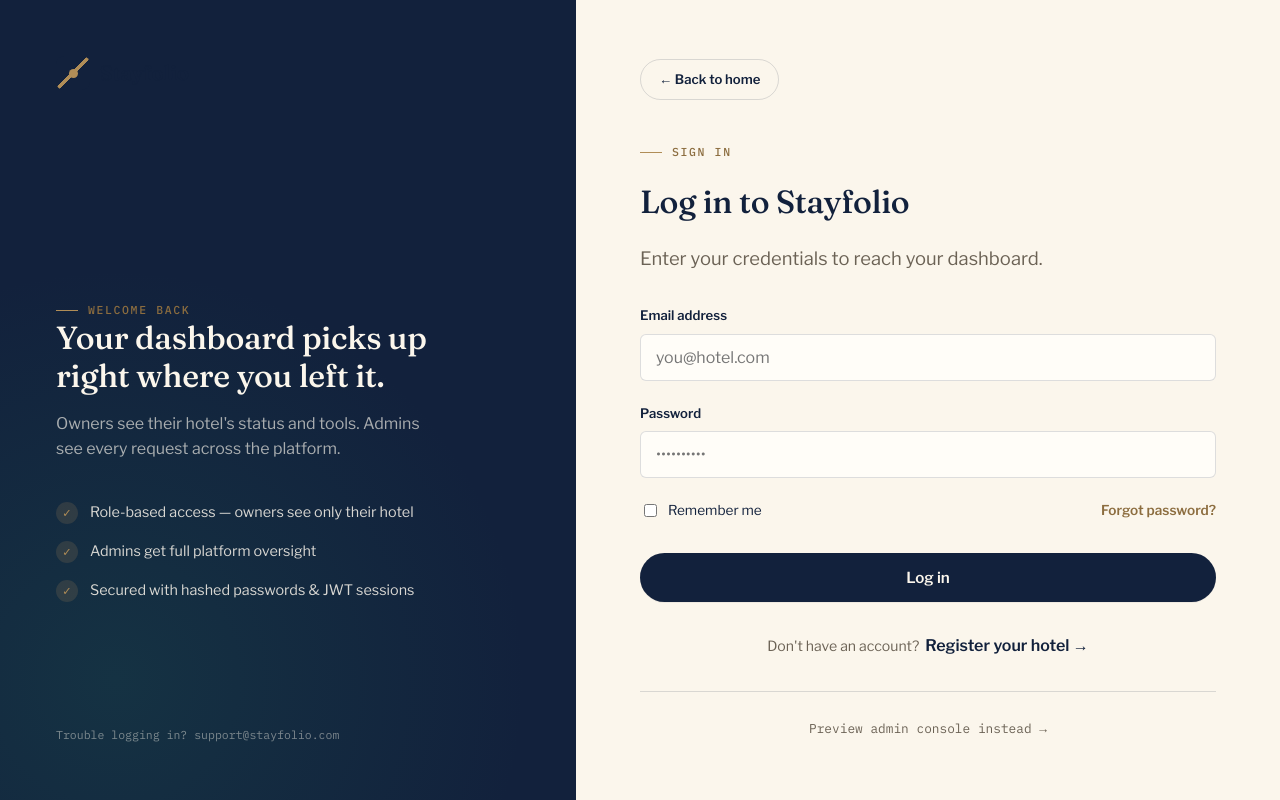
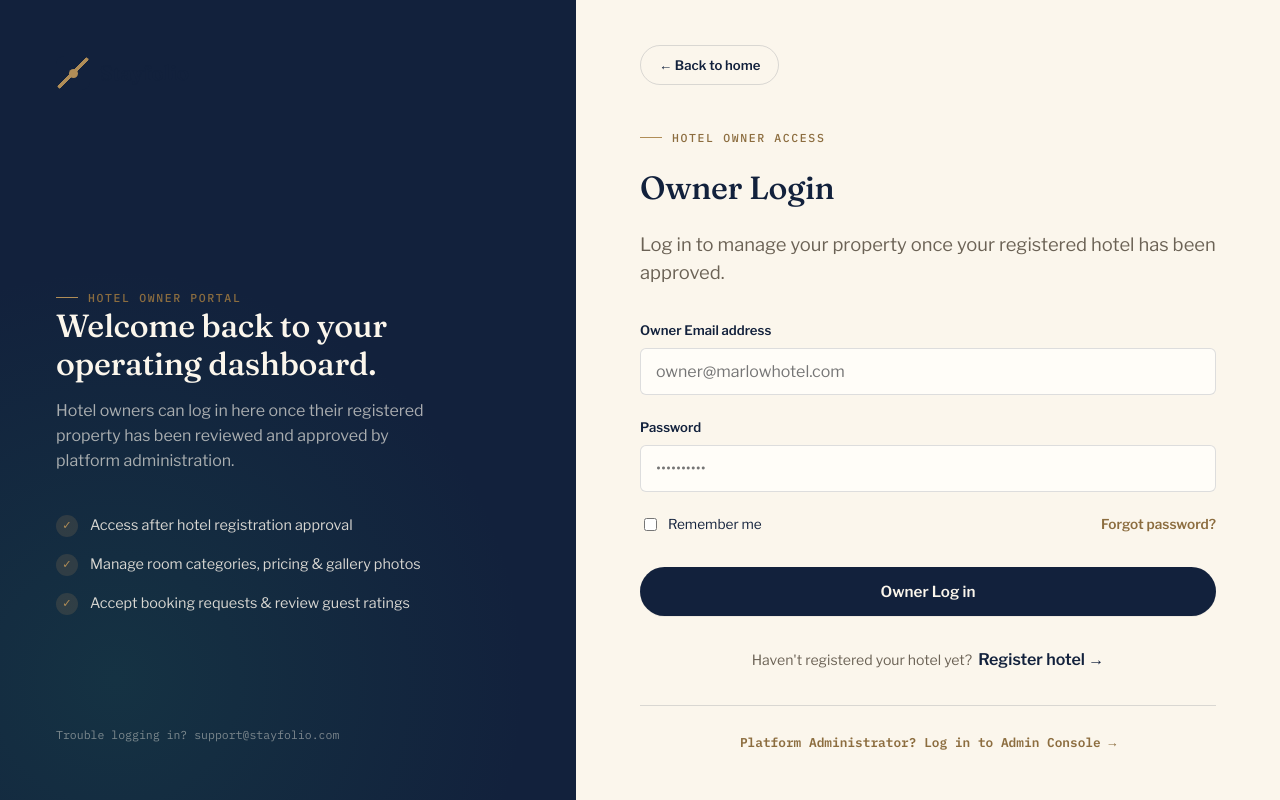
Before and after one commit to amnashakeel487/hoteLManagementSystem, a React (Vite) app: page /login in a window 1280 px wide. Built offline with nearby package versions, Linux system fonts and the light colour scheme; no server answers.

Commit message:
feat: remove Dashboard button from navbar, create dedicated Admin Login page (/admin-login), and rebrand main login button to Owner Login (/login)

```diff
--- a/src/App.jsx
+++ b/src/App.jsx
@@ -5,6 +5,7 @@
 import Landing from './pages/Landing';
 import Register from './pages/Register';
 import Login from './pages/Login';
+import AdminLogin from './pages/AdminLogin';
 import Pending from './pages/Pending';
 import OwnerDashboard from './pages/OwnerDashboard';
 import AdminDashboard from './pages/AdminDashboard';
@@ -40,6 +41,7 @@
         <Route path="/my-bookings" element={<MyBookings />} />
         <Route path="/register" element={<Register />} />
         <Route path="/login" element={<Login />} />
+        <Route path="/admin-login" element={<AdminLogin />} />
         <Route path="/pending" element={<Pending />} />
         <Route
           path="/owner"
--- a/src/components/Footer.jsx
+++ b/src/components/Footer.jsx
@@ -18,8 +18,8 @@
           <div className="foot-col">
             <h5>Access</h5>
             <Link to="/register">Register a hotel</Link>
-            <Link to="/login">Log in</Link>
-            <Link to="/admin">Admin console</Link>
+            <Link to="/login">Owner Login</Link>
+            <Link to="/admin-login">Admin Console</Link>
           </div>
           <div className="foot-col">
             <h5>Company</h5>
--- a/src/components/Nav.jsx
+++ b/src/components/Nav.jsx
@@ -13,7 +13,7 @@
         const pathways = document.getElementById('pathways');
         const workflow = document.getElementById('workflow');
         const dashboard = document.getElementById('dashboard');
-        const scrollPos = window.scrollY + 250;
+        const scrollPos = window.scrollY + 280;
 
         if (dashboard && scrollPos >= dashboard.offsetTop) {
           setActiveSection('dashboard');
@@ -72,18 +72,11 @@
           >
             Approval Flow
           </a>
-          <a
-            href="#dashboard"
-            onClick={(e) => handleSectionClick(e, 'dashboard')}
-            className={activeSection === 'dashboard' ? 'active-nav-link' : ''}
-          >
-            Dashboard
-          </a>
-          <Link to="/admin" onClick={() => setOpen(false)}>Admin</Link>
+          <Link to="/admin-login" onClick={() => setOpen(false)} style={{ fontWeight: 600 }}>Admin</Link>
         </div>
         <div className="nav-cta">
           <Link to="/explore" className="btn btn-ghost btn-sm" style={{ borderColor: 'var(--brass)', color: 'var(--brass-dark)' }}>Book a stay</Link>
-          <Link to="/login" className="btn btn-ghost btn-sm">Log in</Link>
+          <Link to="/login" className="btn btn-ghost btn-sm" style={{ fontWeight: 600 }}>Owner Login</Link>
           <Link to="/register" className="btn btn-primary btn-sm">Register hotel</Link>
           <button className="nav-toggle" aria-label="Menu" onClick={() => setOpen((o) => !o)}>
             <span></span>
--- /dev/null
+++ b/src/pages/AdminLogin.jsx
@@ -0,0 +1,114 @@
+import { useState } from 'react';
+import { Link, useNavigate } from 'react-router-dom';
+import { useAuth } from '../contexts/AuthContext';
+import { API_BASE_URL } from '../config';
+
+export default function AdminLogin() {
+  const navigate = useNavigate();
+  const { login } = useAuth();
+  const [email, setEmail] = useState('');
+  const [password, setPassword] = useState('');
+  const [submitting, setSubmitting] = useState(false);
+  const [error, setError] = useState('');
+
+  const handleSubmit = async (e) => {
+    e.preventDefault();
+    setSubmitting(true);
+    setError('');
+    try {
+      const res = await fetch(`${API_BASE_URL}/api/auth/login`, {
+        method: 'POST',
+        headers: { 'Content-Type': 'application/json' },
+        body: JSON.stringify({ email, password }),
+      });
+
+      const resText = await res.text();
+      let data = {};
+      try {
+        data = resText ? JSON.parse(resText) : {};
+      } catch (e) {
+        throw new Error(res.ok ? 'Received invalid response from server' : `Server error (${res.status})`);
+      }
+
+      if (!res.ok) {
+        throw new Error(data.error || data.message || `Login failed (${res.status})`);
+      }
+
+      const { access_token, role, user } = data;
+
+      if (role !== 'admin') {
+        throw new Error('Access denied. This login portal is restricted strictly to Platform Administrators.');
+      }
+
+      login(access_token, user);
+      navigate('/admin');
+    } catch (err) {
+      setError(err.message || 'Admin authentication failed.');
+    } finally {
+      setSubmitting(false);
+    }
+  };
+
+  return (
+    <div className="auth-shell">
+      <aside className="auth-aside" style={{ background: '#0b1329', borderRight: '1px solid rgba(255,255,255,0.1)' }}>
+        <Link to="/" className="brand"><span className="mark" style={{ background: 'var(--brass)' }}></span> Stayfolio</Link>
+        <div className="aside-copy">
+          <span className="eyebrow" style={{ color: 'var(--brass)' }}>Platform Administration</span>
+          <h2 style={{ color: '#fff' }}>Admin Control Console</h2>
+          <p style={{ color: 'rgba(255,255,255,0.7)' }}>
+            Restricted authentication area for Stayfolio platform administrators to manage hotel registrations, reviews, cleaning services, and system settings.
+          </p>
+          <ul className="auth-checklist">
+            <li><span className="tick" style={{ background: 'var(--brass)', color: '#000' }}>✓</span> Review and approve pending hotel registrations</li>
+            <li><span className="tick" style={{ background: 'var(--brass)', color: '#000' }}>✓</span> Suspend, reactivate, and audit hotel properties</li>
+            <li><span className="tick" style={{ background: 'var(--brass)', color: '#000' }}>✓</span> Platform analytics, exports, and team assignments</li>
+          </ul>
+        </div>
+        <span style={{ position: 'relative', fontFamily: 'var(--font-mono)', fontSize: '.72rem', color: 'rgba(255,255,255,0.35)' }}>
+          System Security Level: Restricted (Admin Only)
+        </span>
+      </aside>
+
+      <main className="auth-main" style={{ display: 'flex', alignItems: 'center' }}>
+        <div className="form-wrap" style={{ width: '100%' }}>
+          <div className="top-link" style={{ marginBottom: '36px' }}>
+            <Link to="/" className="btn btn-ghost btn-sm">← Back to home</Link>
+          </div>
+          <span className="eyebrow" style={{ color: 'var(--emerald)' }}>Admin Authentication</span>
+          <h1>Admin Console Login</h1>
+          <p className="lede">Enter your administrator credentials to access the platform control panel.</p>
+
+          <div style={{ background: 'rgba(176, 141, 87, 0.08)', border: '1px solid rgba(176, 141, 87, 0.3)', padding: '12px 16px', borderRadius: '8px', marginBottom: '24px', fontSize: '.85rem' }}>
+            💡 <strong>Demo Credentials:</strong> <code>admin@stayfolio.com</code> / <code>admin123</code>
+          </div>
+
+          <form onSubmit={handleSubmit}>
+            <div className="field-group">
+              <label>Admin Email Address</label>
+              <input className="input" type="email" placeholder="admin@stayfolio.com"
+                value={email} onChange={(e) => setEmail(e.target.value)} required />
+            </div>
+            <div className="field-group">
+              <label>Admin Password</label>
+              <input className="input" type="password" placeholder="••••••••••"
+                value={password} onChange={(e) => setPassword(e.target.value)} required />
+            </div>
+
+            {error && <p style={{ color: 'var(--rust)', fontSize: '.85rem', marginTop: '8px' }}>⚠️ {error}</p>}
+
+            <button type="submit" className="btn btn-primary btn-block mt-24" style={{ background: 'var(--ink)' }} disabled={submitting}>
+              {submitting ? 'Authenticating Admin…' : 'Log in as Admin'}
+            </button>
+          </form>
+
+          <div className="mt-32" style={{ paddingTop: '24px', borderTop: '1px solid var(--hairline)', textAlign: 'center' }}>
+            <Link to="/login" className="text-muted" style={{ fontSize: '.85rem', color: 'var(--brass-dark)', fontWeight: 600 }}>
+              Hotel Owner? Log in to Owner Portal instead →
+            </Link>
+          </div>
+        </div>
+      </main>
+    </div>
+  );
+}
--- a/src/pages/Login.jsx
+++ b/src/pages/Login.jsx
@@ -37,13 +37,15 @@
 
       const { access_token, role, user } = data;
 
-      // Use auth context to store credentials
       login(access_token, user);
 
-      // Navigate based on role
-      navigate(role === 'admin' ? '/admin' : '/owner');
+      if (role === 'admin') {
+        navigate('/admin');
+      } else {
+        navigate('/owner');
+      }
     } catch (err) {
-      setError(err.message || 'Login failed. Please try again.');
+      setError(err.message || 'Login failed. Please verify your credentials.');
     } finally {
       setSubmitting(false);
     }
@@ -54,13 +56,13 @@
       <aside className="auth-aside">
         <Link to="/" className="brand"><span className="mark"></span> Stayfolio</Link>
         <div className="aside-copy">
-          <span className="eyebrow">Welcome back</span>
-          <h2>Your dashboard picks up right where you left it.</h2>
-          <p>Owners see their hotel's status and tools. Admins see every request across the platform.</p>
+          <span className="eyebrow">Hotel Owner Portal</span>
+          <h2>Welcome back to your operating dashboard.</h2>
+          <p>Hotel owners can log in here once their registered property has been reviewed and approved by platform administration.</p>
           <ul className="auth-checklist">
-            <li><span className="tick">✓</span> Role-based access — owners see only their hotel</li>
-            <li><span className="tick">✓</span> Admins get full platform oversight</li>
-            <li><span className="tick">✓</span> Secured with hashed passwords &amp; JWT sessions</li>
+            <li><span className="tick">✓</span> Access after hotel registration approval</li>
+            <li><span className="tick">✓</span> Manage room categories, pricing &amp; gallery photos</li>
+            <li><span className="tick">✓</span> Accept booking requests &amp; review guest ratings</li>
           </ul>
         </div>
         <span style={{ position: 'relative', fontFamily: 'var(--font-mono)', fontSize: '.72rem', color: 'rgba(251,246,236,.45)' }}>
@@ -73,14 +75,14 @@
           <div className="top-link" style={{ marginBottom: '36px' }}>
             <Link to="/" className="btn btn-ghost btn-sm">← Back to home</Link>
           </div>
-          <span className="eyebrow">Sign in</span>
-          <h1>Log in to Stayfolio</h1>
-          <p className="lede">Enter your credentials to reach your dashboard.</p>
+          <span className="eyebrow">Hotel Owner Access</span>
+          <h1>Owner Login</h1>
+          <p className="lede">Log in to manage your property once your registered hotel has been approved.</p>
 
           <form onSubmit={handleSubmit} className="mt-32">
             <div className="field-group">
-              <label>Email address</label>
-              <input className="input" type="email" placeholder="you@hotel.com"
+              <label>Owner Email address</label>
+              <input className="input" type="email" placeholder="owner@marlowhotel.com"
                 value={email} onChange={(e) => setEmail(e.target.value)} required />
             </div>
             <div className="field-group">
@@ -95,20 +97,20 @@
               </label>
               <a href="#" style={{ fontSize: '.85rem', color: 'var(--brass-dark)', fontWeight: 600 }}>Forgot password?</a>
             </div>
-            {error && <p style={{ color: 'var(--rust)', fontSize: '.85rem' }}>{error}</p>}
+            {error && <p style={{ color: 'var(--rust)', fontSize: '.85rem', marginTop: '8px' }}>⚠️ {error}</p>}
             <button type="submit" className="btn btn-primary btn-block mt-24" disabled={submitting}>
-              {submitting ? 'Signing in…' : 'Log in'}
+              {submitting ? 'Signing in as Owner…' : 'Owner Log in'}
             </button>
           </form>
 
           <div className="mt-32" style={{ textAlign: 'center' }}>
-            <span className="text-muted" style={{ fontSize: '.88rem' }}>Don't have an account?</span>
-            <Link to="/register" style={{ fontWeight: 600, color: 'var(--ink)', marginLeft: '6px' }}>Register your hotel →</Link>
+            <span className="text-muted" style={{ fontSize: '.88rem' }}>Haven't registered your hotel yet?</span>
+            <Link to="/register" style={{ fontWeight: 600, color: 'var(--ink)', marginLeft: '6px' }}>Register hotel →</Link>
           </div>
 
           <div className="mt-32" style={{ paddingTop: '24px', borderTop: '1px solid var(--hairline)', textAlign: 'center' }}>
-            <Link to="/admin" className="text-muted" style={{ fontSize: '.8rem', fontFamily: 'var(--font-mono)' }}>
-              Preview admin console instead →
+            <Link to="/admin-login" className="text-muted" style={{ fontSize: '.8rem', fontFamily: 'var(--font-mono)', color: 'var(--brass-dark)', fontWeight: 600 }}>
+              Platform Administrator? Log in to Admin Console →
             </Link>
           </div>
         </div>
```
